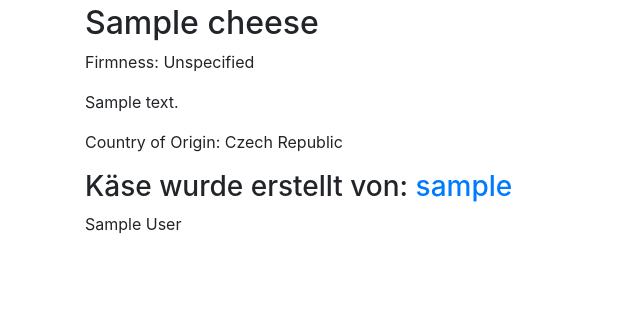
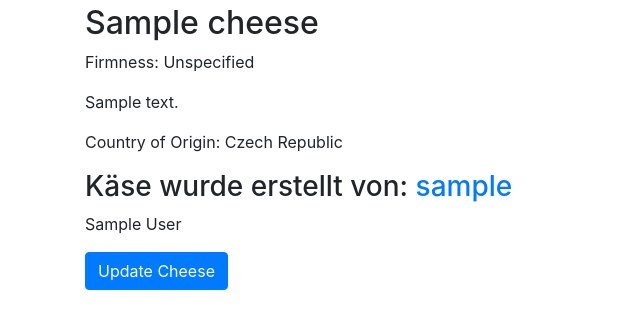
Before and after one commit to Duentemeiname/CookieCutter, a Django app: a page that uses everycheese/templates/cheeses/cheese_detail.html in a window 1280 px wide. Shown: the part 56-385 px from the top of the page, without its empty margins (0-640 px from the left). Run offline with Django 3.2, Linux system fonts and the light colour scheme; tables that the repository leaves empty hold one stand-in row (values such as "Sample post"); some libraries are stand-ins or nearby versions.

Commit message:
Add possibility to update cheeses

```diff
--- a/everycheese/cheeses/urls.py
+++ b/everycheese/cheeses/urls.py
@@ -14,6 +14,11 @@ urlpatterns = [
         name="add"
     ),
     path(
+        route='<slug:slug>/update/',
+        view=views.CheeseUpdateView.as_view(),
+        name='update'
+    ),
+    path(
         route="<slug:slug>/",
         view=views.CheeseDetailView.as_view(),
         name="detail"
--- a/everycheese/cheeses/views.py
+++ b/everycheese/cheeses/views.py
@@ -1,4 +1,4 @@
-from django.views.generic import ListView, DetailView, CreateView
+from django.views.generic import ListView, DetailView, CreateView, UpdateView
 from django.contrib.auth.mixins import LoginRequiredMixin
 from .models import Cheese
 
@@ -28,3 +28,12 @@ class CheeseCreateView2(CreateView, DetailView):
         'description',
         'firmness',
     ]
+class CheeseUpdateView(LoginRequiredMixin, UpdateView):
+    model = Cheese
+    fields = [
+        'name',
+        'description',
+        'firmness',
+        'country_of_origin'
+    ]
+    action = "Update"
--- a/everycheese/templates/cheeses/cheese_detail.html
+++ b/everycheese/templates/cheeses/cheese_detail.html
@@ -24,6 +24,13 @@
     <p>{{ cheese.creator.name }}</p>
   {% endif %}
 
+  <p>
+<a class="btn btn-primary"
+href="{% url 'cheeses:update' cheese.slug%}" role="button">
+Update Cheese
+</a>
+</p>
+
 {% endblock content %}
 </body>
 </html>
```
Also changed, not shown: everycheese/templates/cheeses/cheese_form.html (+11 -4 lines).
